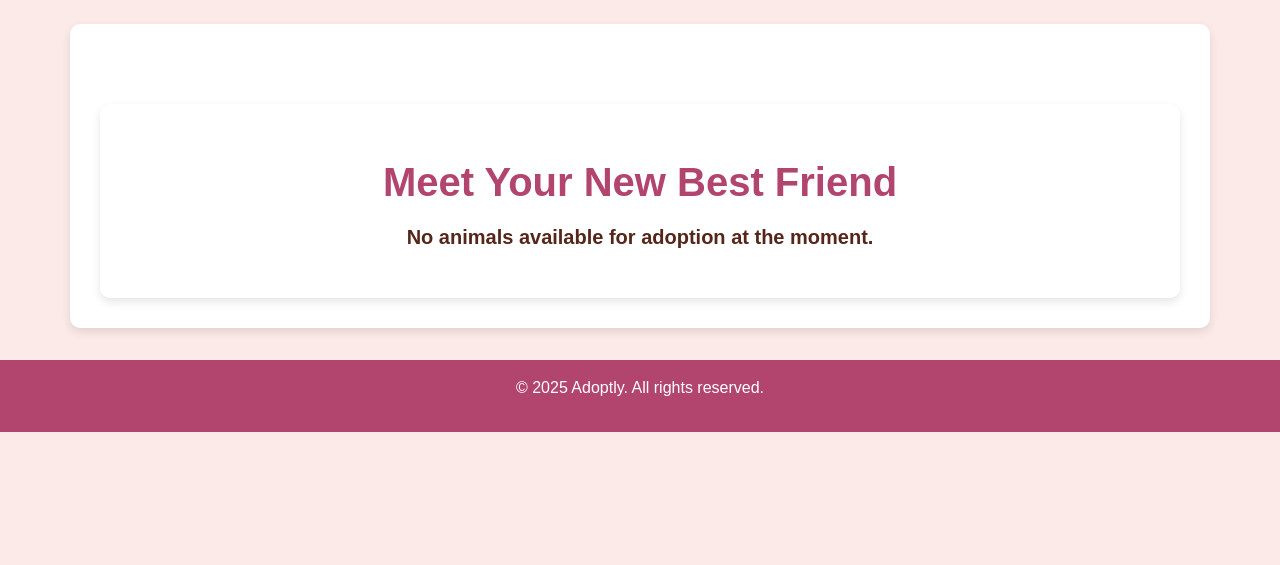
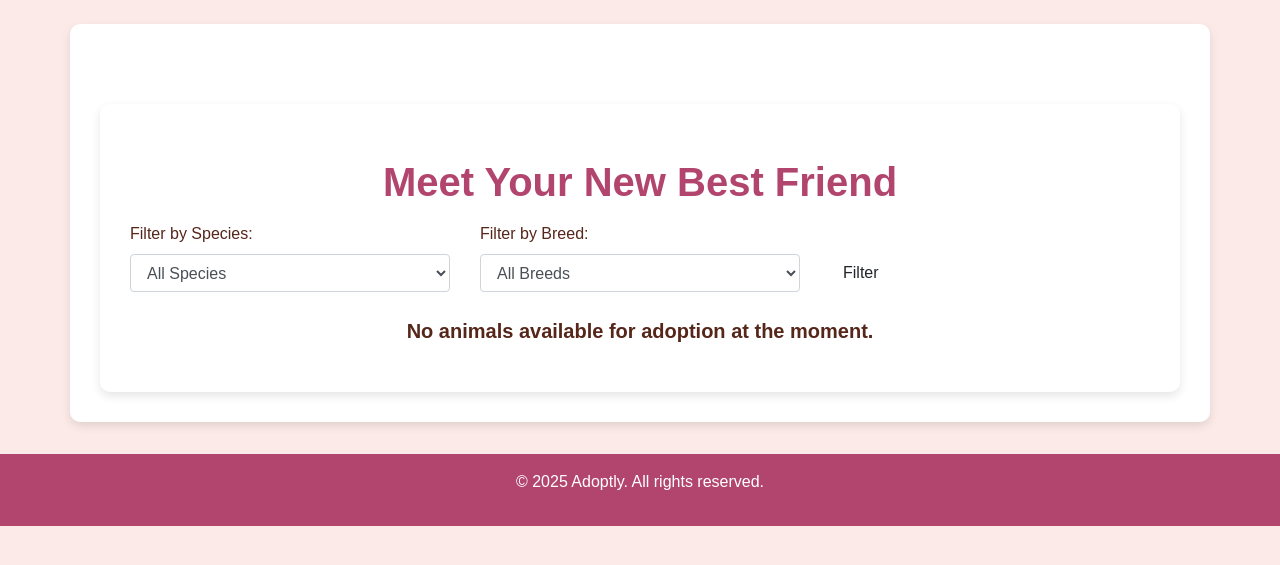
Before and after one commit to IrisDanila/Adoptly, a Django app: template adoptly/adoptions/templates/adoptions/animals_list.html in a window 1280 px wide. Shown: the part 56-621 px from the top of the page. Run offline with Django 3.2, Linux system fonts and the light colour scheme; the template is opened without the code that fills it, so the values that code supplies are empty; some libraries are stand-ins or nearby versions.

Commit message:
added a filter by option

```diff
--- a/adoptly/adoptions/templates/adoptions/animals_list.html
+++ b/adoptly/adoptions/templates/adoptions/animals_list.html
@@ -14,6 +14,37 @@
     </div>
 {% endif %}
 
+
+<!-- Filter Form -->
+<form method="GET" class="mb-4">
+    <div class="row">
+        <div class="col-md-4">
+            <label for="species">Filter by Species:</label>
+            <select name="species" id="species" class="form-control">
+                <option value="">All Species</option>
+                {% for species in species_list %}
+                <option value="{{ species }}" {% if species == request.GET.species %}selected{% endif %}>
+                    {{ species }}
+                </option>
+                {% endfor %}
+            </select>
+        </div>
+        <div class="col-md-4">
+            <label for="breed">Filter by Breed:</label>
+            <select name="breed" id="breed" class="form-control">
+                <option value="">All Breeds</option>
+                {% for breed in breed_list %}
+                <option value="{{ breed }}" {% if breed == request.GET.breed %}selected{% endif %}>
+                    {{ breed }}
+                </option>
+                {% endfor %}
+            </select>
+        </div>
+        <div class="col-md-4 d-flex align-items-end">
+            <button type="submit" class="btn btn-pink">Filter</button>
+        </div>
+    </div>
+</form>
 
     <!-- Animal Cards -->
     <div class="row">
```
Also changed, not shown: adoptly/adoptions/views.py (+18 -1 lines).
